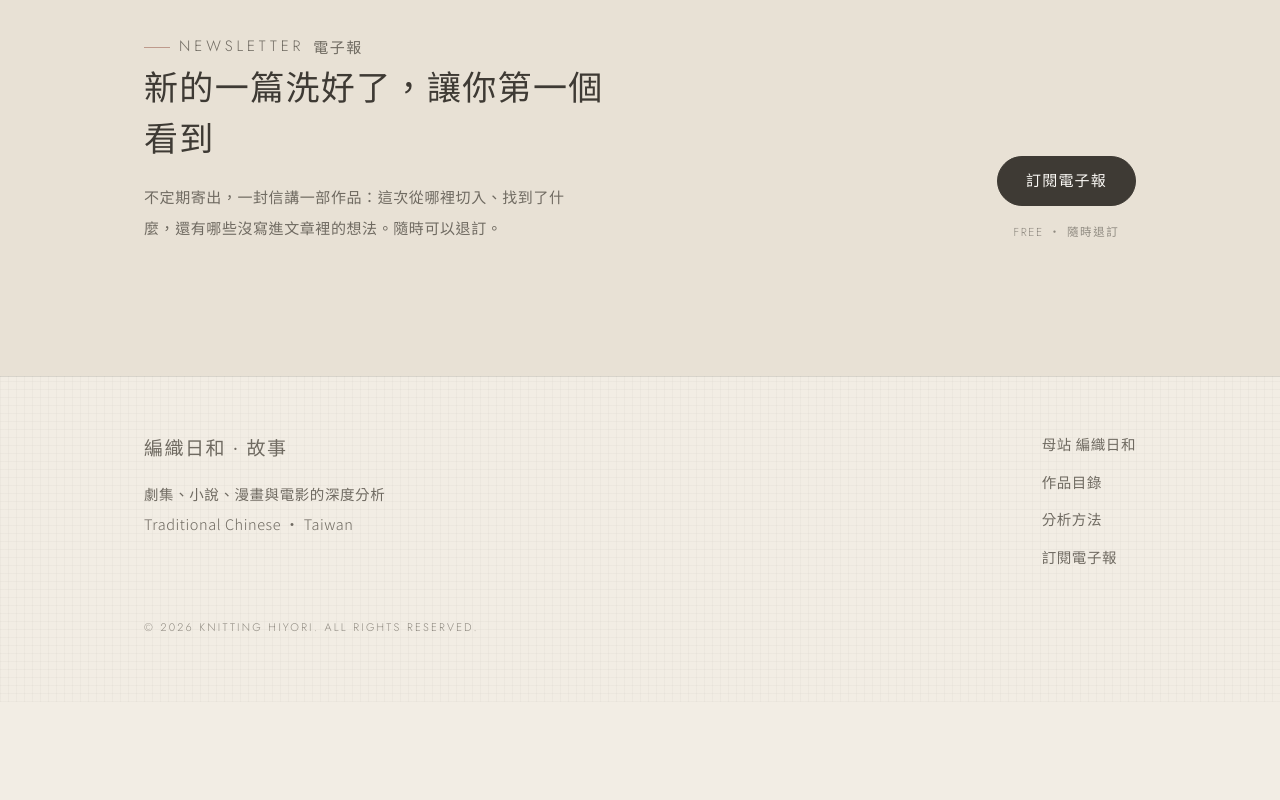
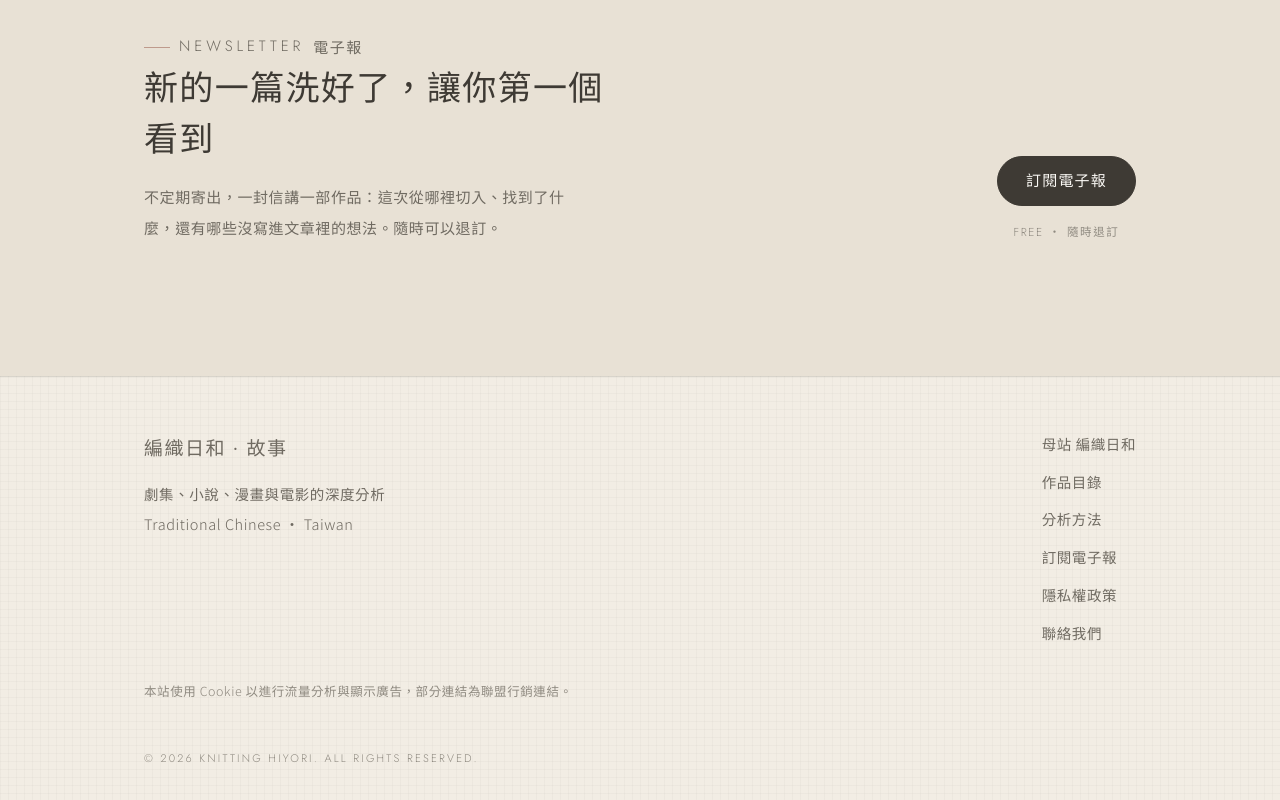
Before and after one commit to happyfamilyintaiwan-bot/happyfamilyintaiwan-bot.github.io, a plain HTML site: page index.html in a window 1280 px wide. Shown: the part 5754-6554 px from the top of the page. Before the commit the page ends 6456 px from the top, so only its background shows below. Drawn offline with Linux system fonts and the light colour scheme.

Commit message:
Add Google AdSense script and update footer links

```diff
--- a/index.html
+++ b/index.html
@@ -3,6 +3,9 @@
 <head>
 <meta charset="utf-8">
 <meta name="viewport" content="width=device-width, initial-scale=1, viewport-fit=cover">
+
+<!-- Google AdSense（Auto ads） -->
+<script async src="https://pagead2.googlesyndication.com/pagead/js/adsbygoogle.js?client=ca-pub-2022028565680247" crossorigin="anonymous"></script>
 
 <!-- ══════════════════════════════════════════════════════════════
      SEO / GEO 基本標籤
@@ -378,6 +381,7 @@ footer nav{display:flex; flex-direction:column; gap:8px}
 footer nav a{color:var(--ink-2); text-decoration:none}
 footer nav a:hover{color:var(--ink); text-decoration:underline; text-underline-offset:4px}
 footer small{display:block; margin-top:44px; color:var(--ink-3); font-family:var(--latin); font-weight:300; font-size:11px; letter-spacing:.2em}
+footer .ad-note{margin-top:32px; font-size:12.5px; color:var(--ink-3); line-height:1.9}
 
 #top-btn{
   position:fixed; right:16px; bottom:16px; z-index:30;
@@ -885,10 +889,14 @@ footer small{display:block; margin-top:44px; color:var(--ink-3); font-family:var
       <a href="#works">作品目錄</a>
       <a href="#method">分析方法</a>
       <a href="https://knittinghiyori.kit.com/2cf3d82ac1" target="_blank" rel="noopener">訂閱電子報</a>
-      <!-- TODO: 有聯絡信箱或社群的話補在這裡 -->
+      <a href="https://knittinghiyori.com/privacy-policy/">隱私權政策</a>
+      <a href="https://knittinghiyori.com/contact-us/">聯絡我們</a>
     </nav>
   </div>
-  <div class="wrap"><small>© <span id="yr">2026</span> KNITTING HIYORI. ALL RIGHTS RESERVED.</small></div>
+  <div class="wrap">
+    <p class="ad-note">本站使用 Cookie 以進行流量分析與顯示廣告，部分連結為聯盟行銷連結。</p>
+    <small>© <span id="yr">2026</span> KNITTING HIYORI. ALL RIGHTS RESERVED.</small>
+  </div>
 </footer>
 
 <button id="top-btn" aria-label="回到頁面頂端">↑</button>
```
